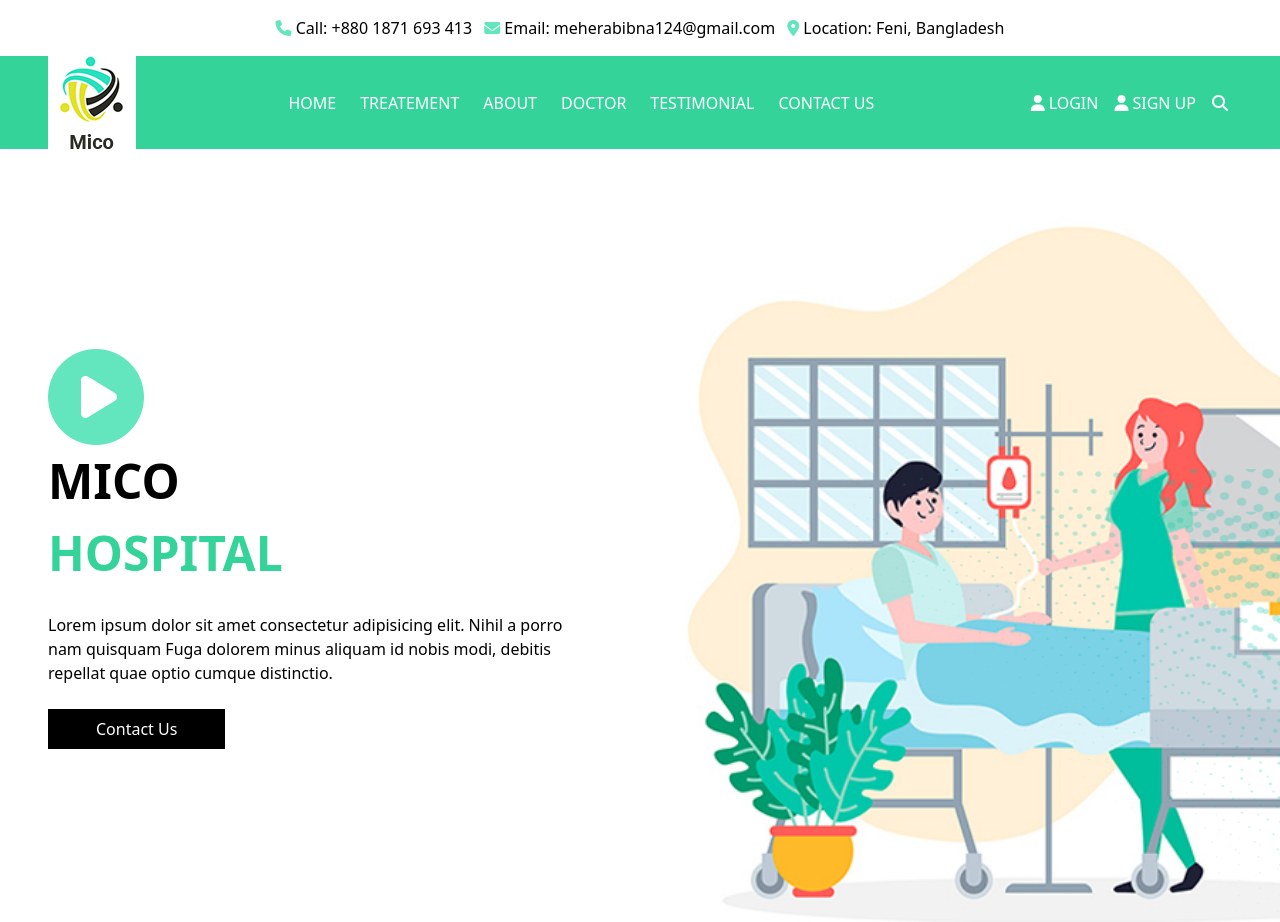
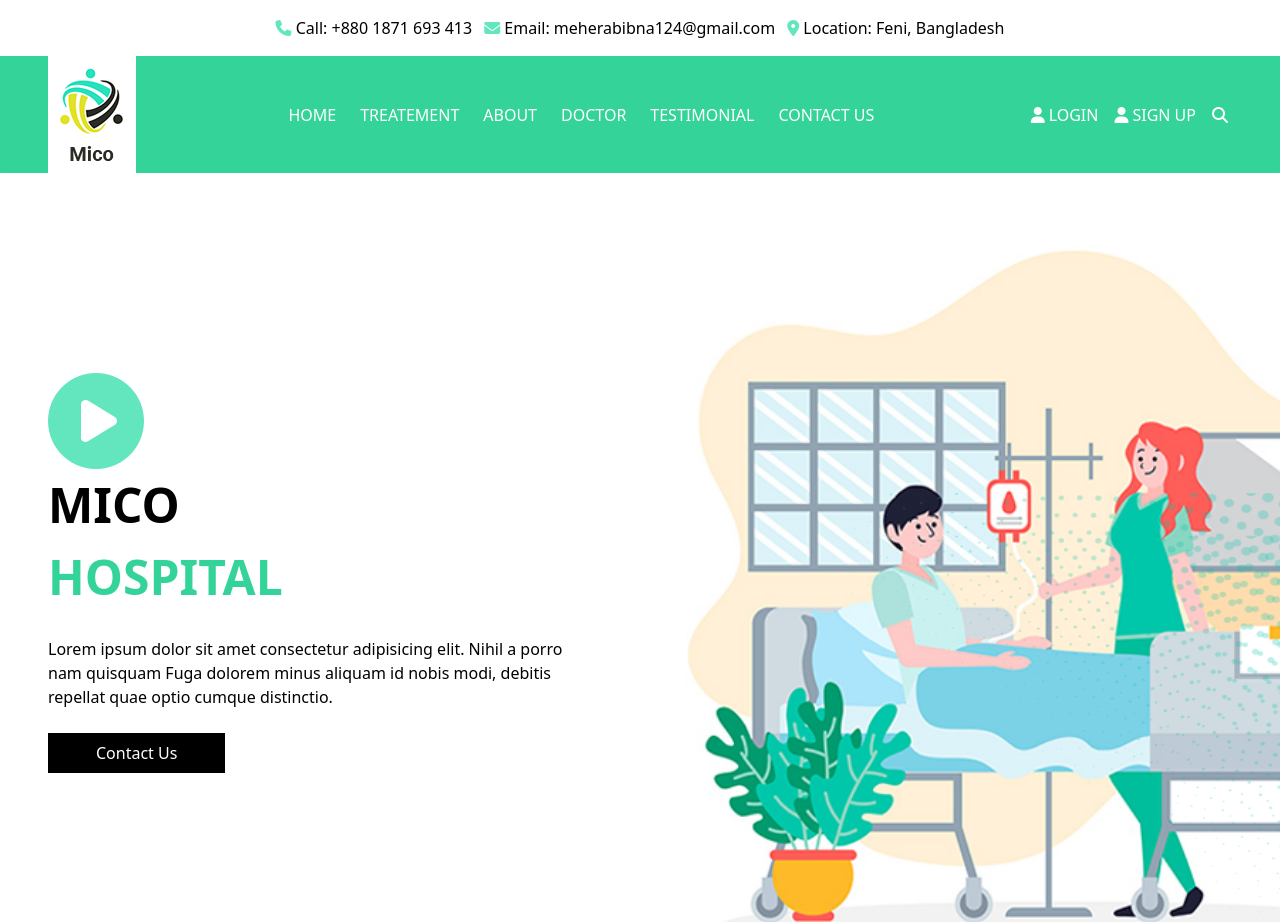
Before and after one commit to 135meherab/business-automation-ltd-assignment-1, a plain HTML site: page index.html in a window 1280 px wide. Shown: the top 922 px of the page. Drawn offline with nearby package versions, Linux system fonts and the light colour scheme.

Commit message:
[Changed] for marge to main

```diff
--- a/index.html
+++ b/index.html
@@ -33,7 +33,7 @@
     <!-- navbar section start -->
     <nav class="bg-emerald-400 px-12 flex justify-between  text-white items-center">
         <a class="logo ">
-            <img class="bg-white px-3 max-w-15" src="images/logo.png" alt="logo">
+            <img class="bg-white p-3 max-w-15" src="images/logo.png" alt="logo">
         </a>
         <div class="hidden lg:flex ">
 
```
